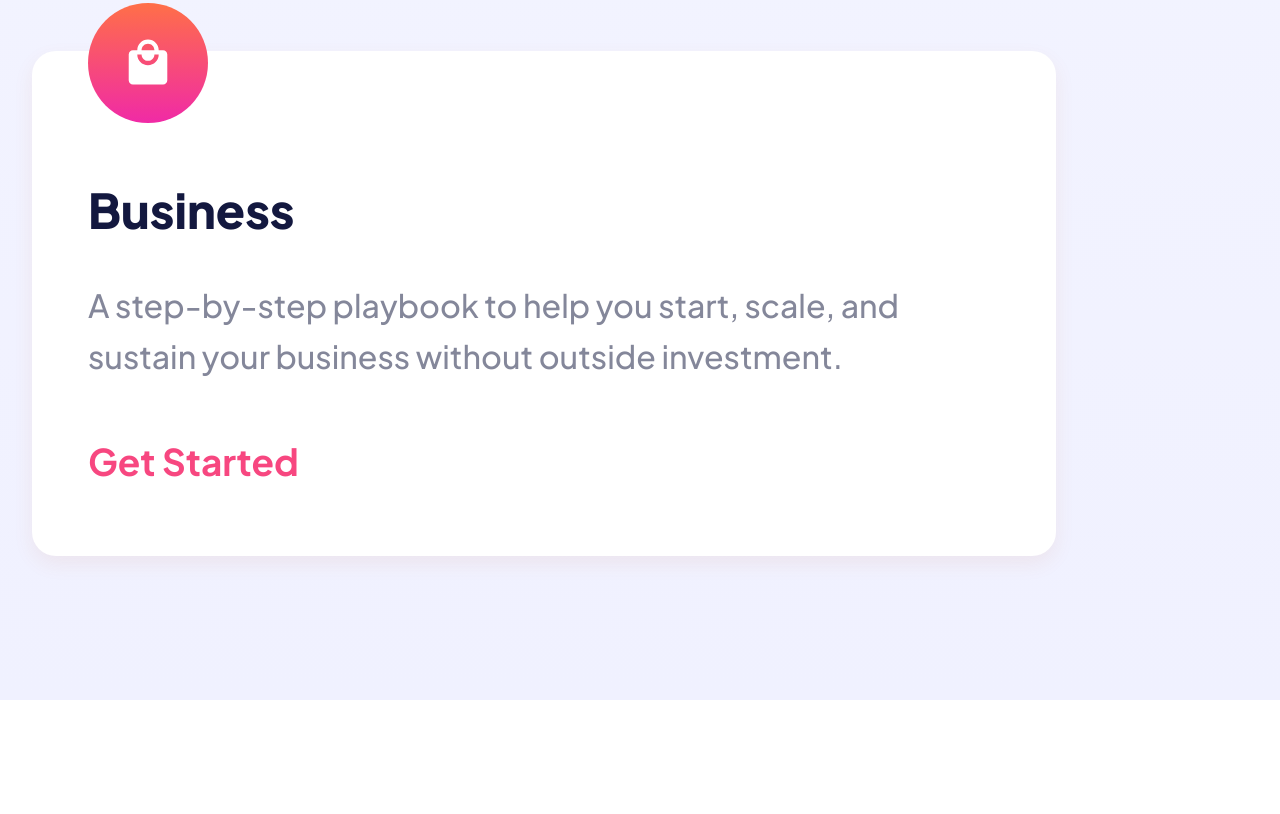
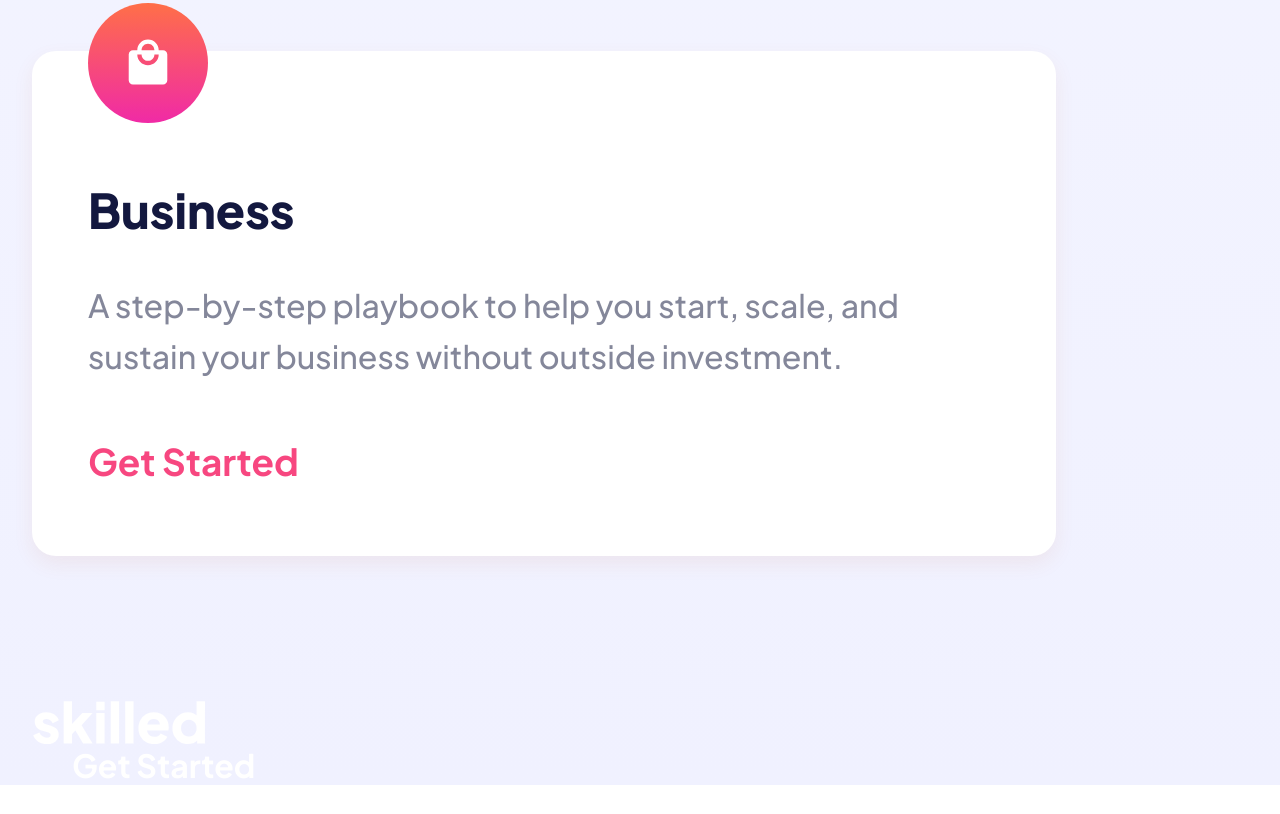
Before and after one commit to pettik/FrontendMentor--skilled-elearning-landing-page, a plain HTML site: page index.html in a window 1280 px wide. Shown: the part 4685-5499 px from the top of the page. Before the commit the page ends 5385 px from the top, so only its background shows below. Drawn offline with Linux system fonts and the light colour scheme.

Commit message:
Update index.html

```diff
--- a/index.html
+++ b/index.html
@@ -128,5 +128,16 @@
         </div>
       </section>
     </main>
+
+    <!--==================== FOOTER ====================-->
+    <footer class="footer">
+      <div class="footer__container container">
+        <a href="#" class="nav__logo">
+          <img src="assets/logo-light.svg" alt="Logo image" />
+        </a>
+
+        <a href="#" class="btn btn-footer">Get Started</a>
+      </div>
+    </footer>
   </body>
 </html>
```
